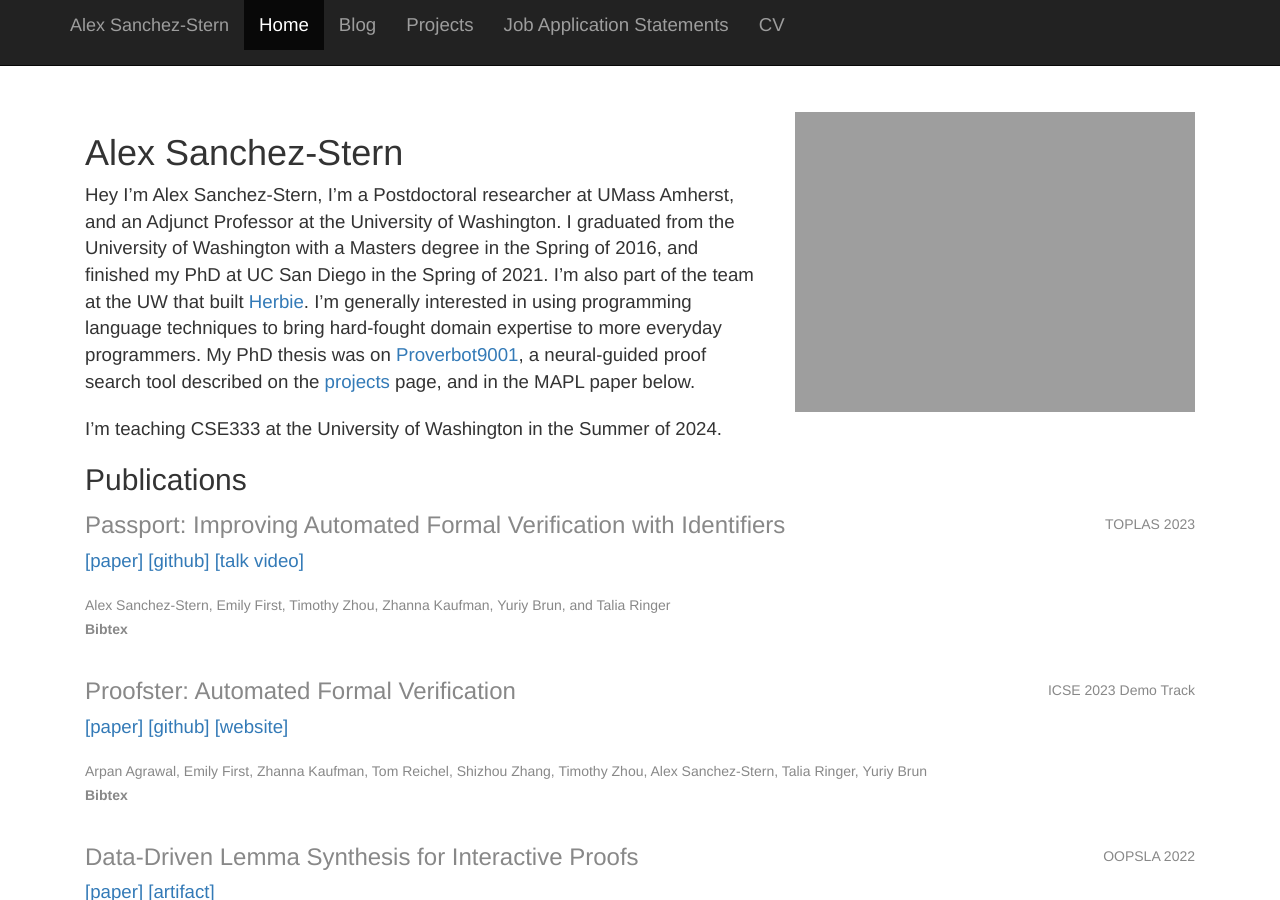
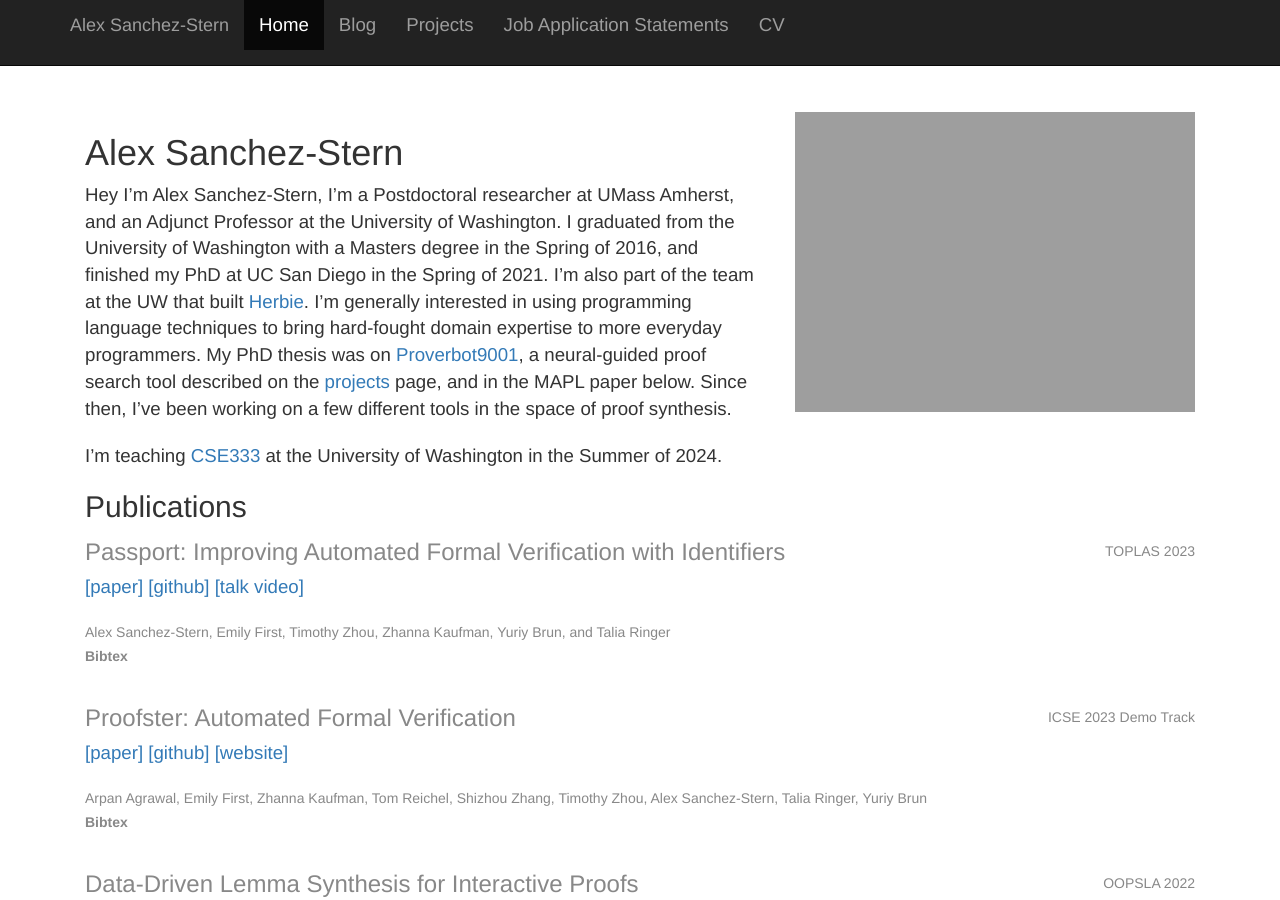
Before and after one commit to HazardousPeach/hazardouspeach.github.io, a Jekyll site: the page built from index.md, in a window 1280 px wide and 900 px high. Built offline with Jekyll 4.4.1, drawn with Linux system fonts in a browser that asks for light colours; nearby versions of some CDN libraries.

Commit message:
Update index page

```diff
--- a/index.md
+++ b/index.md
@@ -17,10 +17,12 @@ programming language techniques to bring hard-fought domain expertise
 to more everyday programmers. My PhD thesis was on
 [Proverbot9001](https://proverbot9001.ucsd.edu), a neural-guided proof
 search tool described on the [projects]({{ site.url }}{{ site.baseurl
-}}/projects.html) page, and in the MAPL paper below.
+}}/projects.html) page, and in the MAPL paper below. Since then, I've
+been working on a few different tools in the space of proof synthesis.
 
-I'm teaching CSE333 at the University of Washington in the Summer of
-2024.
+I'm teaching
+[CSE333](https://courses.cs.washington.edu/courses/cse333/24su/) at
+the University of Washington in the Summer of 2024.
 
 Publications
 ------------
```
